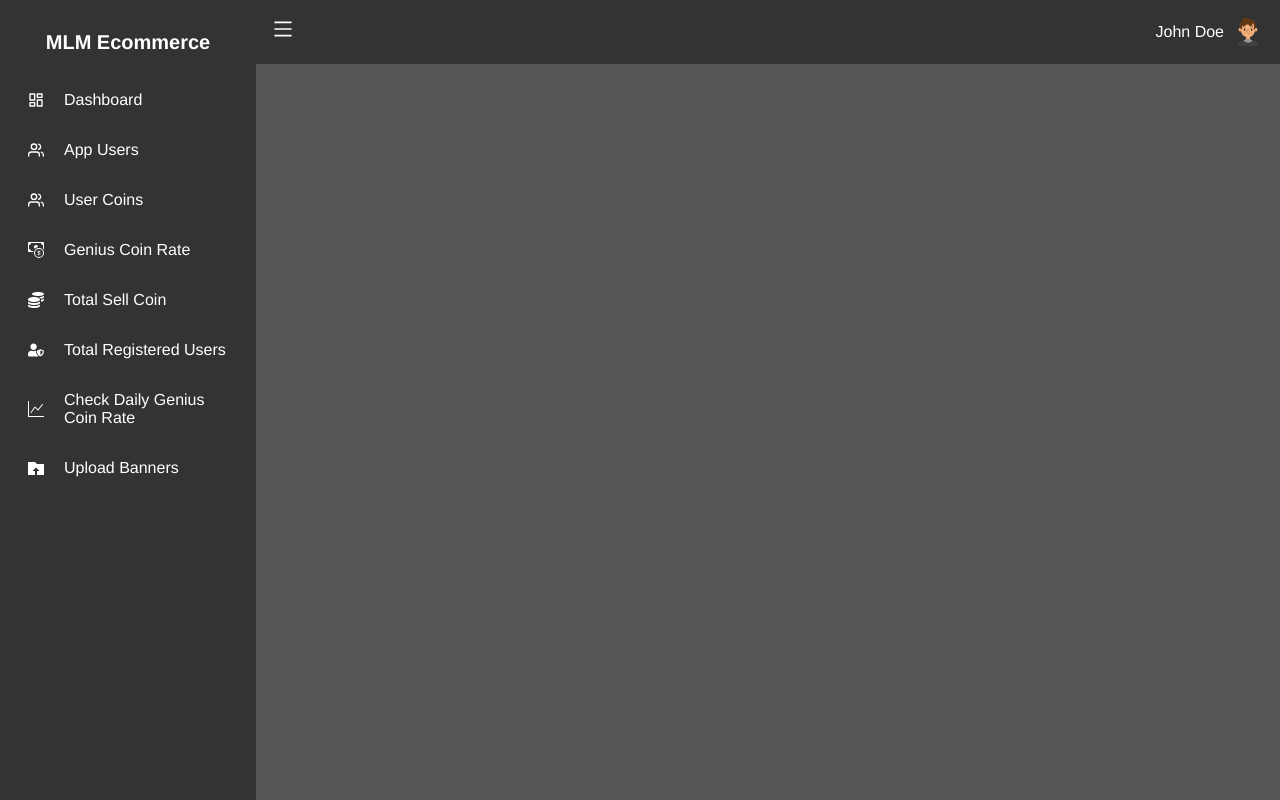
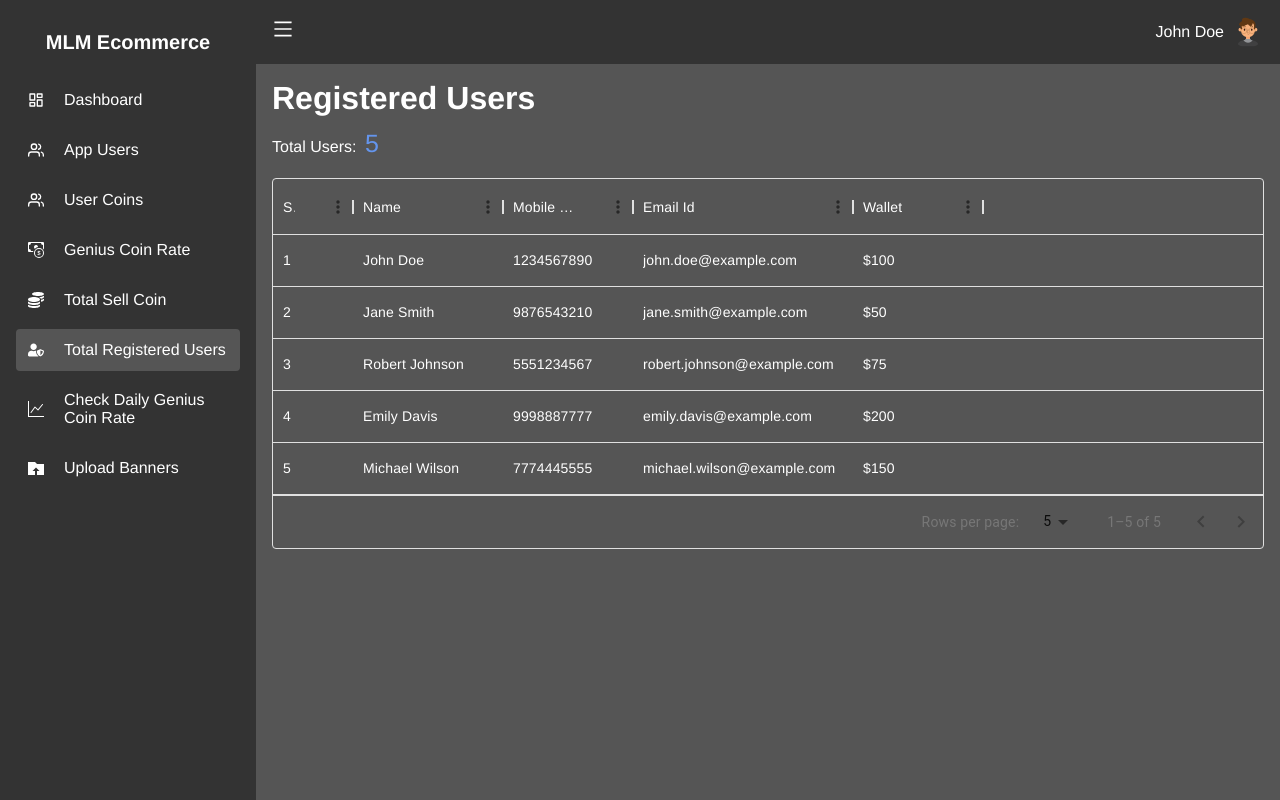
Before and after one commit to iamshiv007/MLM-ecommerce, a React (Create React App) app: page /registeredUsers in a window 1280 px wide. Built offline with nearby package versions, Linux system fonts and the light colour scheme; the HTML template or start-up script is replaced by a standard one.

Commit message:
RegisteredUsers completed

```diff
--- a/src/App.js
+++ b/src/App.js
@@ -8,6 +8,7 @@ import AppUsers from './components/pages/Users';
 import GeniusCoinRate from './components/pages/GeniusCoinRate';
 import TotalSellCoin from './components/pages/TotalSellCoin';
 import UserCoins from './components/pages/UserCoins';
+import RegisteredUsers from './components/pages/RegisteredUser';
 
 function App() {
 
@@ -29,6 +30,7 @@ function App() {
               <Route exact path="/geniusCoinRate" element={<GeniusCoinRate />} />
               <Route exact path="/totalSellCoin" element={<TotalSellCoin />} />
               <Route exact path="/userCoins" element={<UserCoins />} />
+              <Route exact path="/registeredUsers" element={<RegisteredUsers />} />
             </Routes>
           </div>
         </div>
--- a/src/components/Layout/NavigationMenu.jsx
+++ b/src/components/Layout/NavigationMenu.jsx
@@ -56,7 +56,7 @@ const NavigationMenu = () => {
             </NavLink>
           </li>
           <li>
-            <NavLink to="/total-registered-users">
+            <NavLink to="/registeredUsers">
               <span>
                 <FaUserShield />
               </span>{" "}
--- /dev/null
+++ b/src/components/pages/RegisteredUser.jsx
@@ -0,0 +1,110 @@
+import React, { Fragment } from "react";
+import { DataGrid } from "@mui/x-data-grid";
+import "../../styles/RegisteredUsers.css";
+
+const columns = [
+  {
+    field: "id",
+    headerName: "Sr. NO.",
+    width: 80,
+    headerClassName: "tableHeader",
+  },
+  {
+    field: "name",
+    headerName: "Name",
+    width: 150,
+    headerClassName: "tableHeader",
+  },
+  {
+    field: "mobileNumber",
+    headerName: "Mobile NO.",
+    width: 130,
+    headerClassName: "tableHeader",
+  },
+  {
+    field: "email",
+    headerName: "Email Id",
+    width: 220,
+    headerClassName: "tableHeader",
+  },
+  {
+    field: "wallet",
+    headerName: "Wallet",
+    width: 130,
+    headerClassName: "tableHeader",
+  },
+];
+
+const rows = [
+  {
+    id: 1,
+    name: "John Doe",
+    mobileNumber: "1234567890",
+    email: "john.doe@example.com",
+    wallet: "$100",
+  },
+  {
+    id: 2,
+    name: "Jane Smith",
+    mobileNumber: "9876543210",
+    email: "jane.smith@example.com",
+    wallet: "$50",
+  },
+  {
+    id: 3,
+    name: "Robert Johnson",
+    mobileNumber: "5551234567",
+    email: "robert.johnson@example.com",
+    wallet: "$75",
+  },
+  {
+    id: 4,
+    name: "Emily Davis",
+    mobileNumber: "9998887777",
+    email: "emily.davis@example.com",
+    wallet: "$200",
+  },
+  {
+    id: 5,
+    name: "Michael Wilson",
+    mobileNumber: "7774445555",
+    email: "michael.wilson@example.com",
+    wallet: "$150",
+  },
+];
+
+const RegisteredUsers = () => {
+  const customCellClassName = (params) => {
+    return "custom-cell"; // CSS class for custom styling
+  };
+
+  return (
+    <Fragment>
+      <div className="registeredUsersPage page">
+        <div>
+          <h1 className="pageName">Registered Users</h1>
+        </div>
+
+        <p>
+          Total Users: <span className="numberText">{rows.length}</span>
+        </p>
+
+        <div style={{ height: "100%", width: "100%" }}>
+          <DataGrid
+            rows={rows}
+            columns={columns}
+            initialState={{
+              pagination: {
+                paginationModel: { page: 0, pageSize: 5 },
+              },
+            }}
+            pageSizeOptions={[5, 10]}
+            getCellClassName={customCellClassName}
+          />
+        </div>
+      </div>
+    </Fragment>
+  );
+};
+
+export default RegisteredUsers;
--- /dev/null
+++ b/src/styles/RegisteredUsers.css
@@ -0,0 +1,4 @@
+.registeredUsersPage > p:nth-child(2) {
+  color: white;
+  margin-bottom: 20px;
+}
```
